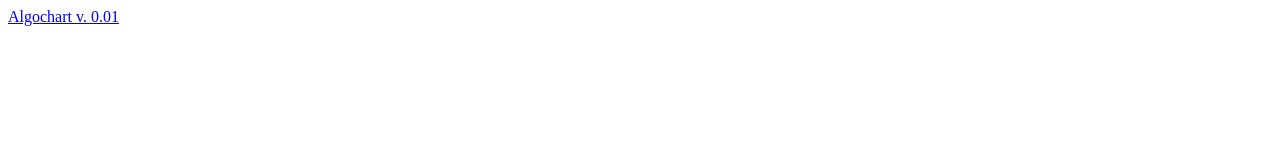
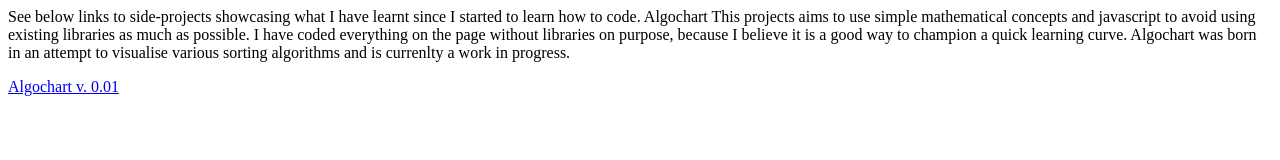
Before and after one commit to r-smits/r-smits.github.io, a plain HTML site: page index.html in a window 1280 px wide. Drawn offline with Linux system fonts and the light colour scheme.

Commit message:
Index v.0.02

```diff
--- a/index.html
+++ b/index.html
@@ -1,4 +1,12 @@
 <html>
+	<title> r-smits - Portfolio </title>
+
+	<p>See below links to side-projects showcasing what I have learnt since I started to learn how to code.
+
+	Algochart
+	This projects aims to use simple mathematical concepts and javascript to avoid using existing libraries as much as possible.
+	I have coded everything on the page without libraries on purpose, because I believe it is a good way to champion a quick learning curve.
+	Algochart was born in an attempt to visualise various sorting algorithms and is currenlty a work in progress.</p>
 
 	<a href="algochart.html">Algochart v. 0.01</a>
 
```
